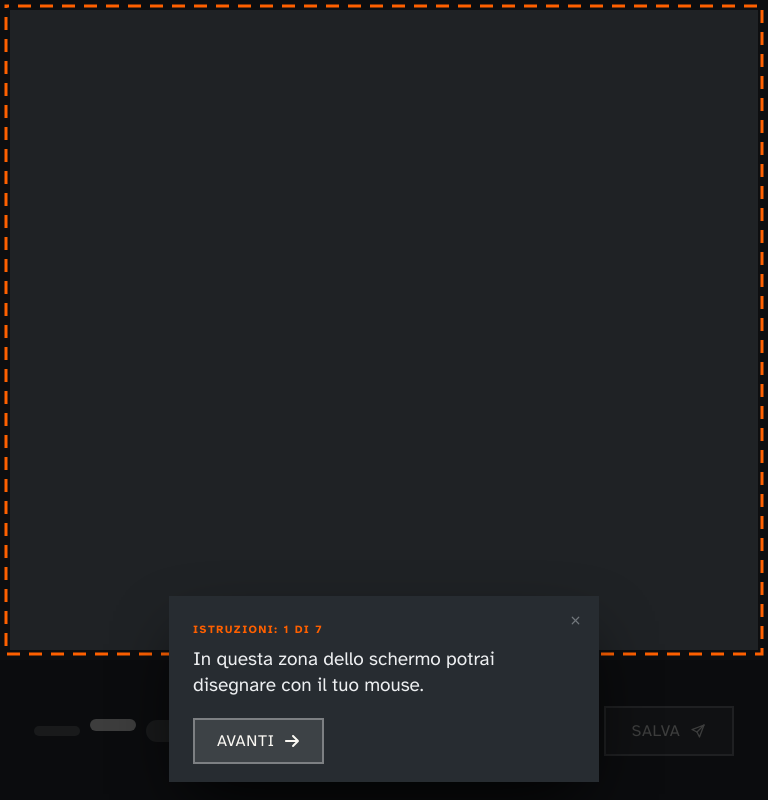
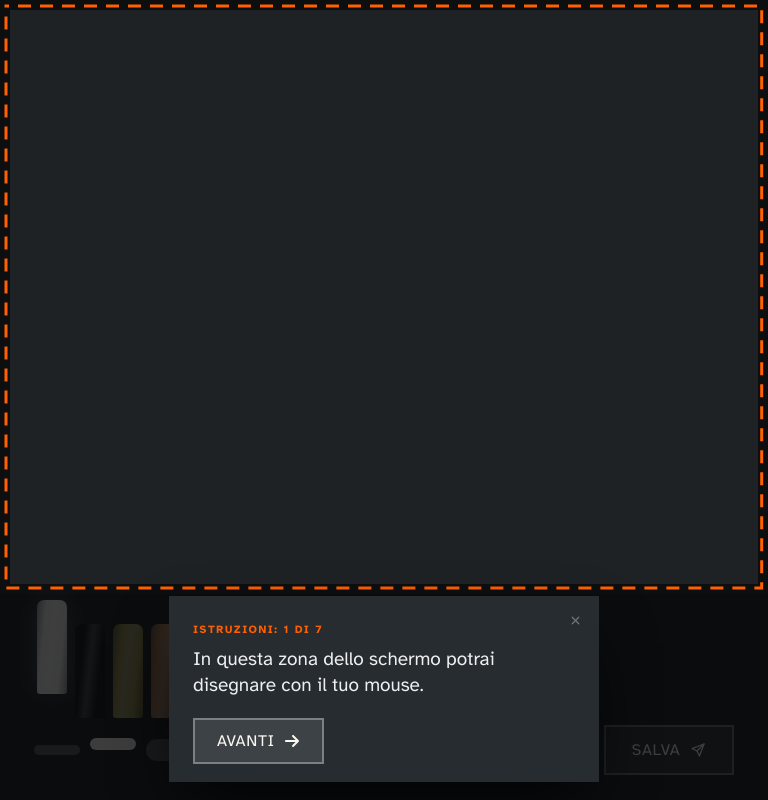
Before and after one commit to issimissimo/frrm-drawing-plugin, a website with bundled scripts: page prototipo/index.html in a window 768 px wide. Built offline with nearby package versions, Linux system fonts and the light colour scheme; files whose address does not match are found by name.

Commit message:
Gessetto nero dopo il bianco; mensola su due righe fra 701 e 1099px (plugin 1.13.0, solo staging)
Nero #050506 e non il colore della lavagna: provato, #1F2225 sul vuoto non
lascia segno. Col nero i segni degli spessori prendono un bordo. Su telefono
la stecca passa a 20px. La mensola a una riga chiede ~1050px: sotto,
cancellino e gessetti si sovrapponevano (38px a 1024, 242 a 820).

Co-Authored-By: Claude Opus 5.5 <noreply@anthropic.com>

```diff
--- a/prototipo/index.html
+++ b/prototipo/index.html
@@ -72,7 +72,10 @@
 
   @media (max-width: 700px) {
     :root {
-      --stick-w: 22px;
+      /* 20 e non 22 dal 28/09/2026: col nero i gessetti sono dieci, e a
+         22px a 360 restavano 4px fra una stecca e l'altra. A 20 sono ~6,
+         quasi i 7 di quando erano nove. */
+      --stick-w: 20px;
       --stick-h: 64px;
       --lift:    18px;
       --slot:    34px;
@@ -165,6 +168,32 @@
     grid-template-areas: "widths tools . cmds save";
     column-gap: 26px;
     padding: 0 34px 22px;
+  }
+
+  /* Fra 701 e 1099px la mensola a una riga non ci sta: gessetti e cancellino
+     chiedono ~1050px, e sotto si sovrapponevano — 38px a 1024 (iPad in
+     orizzontale), 242 a 820 (iPad in verticale). Era aperto dal 26/09/2026 e
+     il decimo gessetto (il nero, 28/09/2026) l'ha peggiorato. Due righe:
+     sopra gli strumenti, sotto spessori, comandi e SALVA. Le misure restano
+     quelle desktop: e' la disposizione che cambia, non la scala. */
+  @media (min-width: 701px) and (max-width: 1099px) {
+    .ledge {
+      grid-template-columns: auto 1fr auto auto;
+      grid-template-areas:
+        "tools  tools tools tools"
+        "widths .     cmds  save";
+      row-gap: 4px;
+      padding-top: 6px;
+    }
+    /* Il cancellino resta accanto ai gessetti: con #chalks che cresce
+       finiva in fondo alla riga, a 500px dal gruppo. */
+    .tools #chalks { flex: 0 0 auto; }
+    /* La seconda riga non ha stecche: alta quanto una stecca (94px) lascia
+       un vuoto sotto i gessetti e ruba altezza alla lavagna. 56 resta un
+       bersaglio comodo per il dito; SALVA (50) ci sta centrato.
+       Specificita' alzata con .ledge: le regole base stanno piu' in basso. */
+    .ledge .wbtn, .ledge .cmds { height: 56px; }
+    .ledge #btn-save { margin-bottom: 3px; }
   }
 
   @media (max-width: 700px) {
@@ -331,6 +360,12 @@
   }
   @media (max-width: 700px) { .wbtn i { width: 30px; } }
   .wbtn[aria-pressed="true"] i { opacity: 1; transform: translateY(-6px); }
+  /* Col gessetto nero il segno ha il colore della mensola, o quasi: senza
+     bordo i tre spessori spariscono. Il bordo e' il grigio spento dei
+     comandi, e l'opacita' dei non scelti sale perche' a 0.28 il bordo non
+     si vedrebbe. */
+  .segni-scuri .wbtn i { box-shadow: 0 0 0 1px var(--dim); opacity: 0.45; }
+  .segni-scuri .wbtn[aria-pressed="true"] i { opacity: 1; }
 
   /* ---------- comandi ----------
      Registro opposto agli strumenti: icone di linea, monocrome, piu' piccole. */
--- a/prototipo/src/main.js
+++ b/prototipo/src/main.js
@@ -175,7 +175,7 @@ function mix(hex, target, t) {
 
 /**
  * Il gessetto e' un cilindro visto di lato: scuro ai bordi, chiaro al centro.
- * E' modellazione della forma, non decorazione — senza, sono nove rettangoli.
+ * E' modellazione della forma, non decorazione — senza, sono dieci rettangoli.
  */
 function gradiente(hex) {
   const chiaro = mix(hex, '#FFFFFF', 0.30);
@@ -222,8 +222,10 @@ function syncTools() {
   // Col cancellino in mano nessun gessetto e' alzato: senza questo la
   // palette intera si spegnerebbe, e non e' il momento di nasconderla.
   chalksEl.classList.toggle('chalks-idle', tool !== 'chalk');
-  // Gli spessori sono segni nel colore corrente: seguono il gessetto.
+  // Gli spessori sono segni nel colore corrente: seguono il gessetto. Col
+  // nero, sulla mensola scura, sparirebbero: allora prendono un bordo.
   widthsEl.style.setProperty('--c', ink);
+  widthsEl.classList.toggle('segni-scuri', !!CHALKS.find((c) => c.hex === ink)?.scuro);
 }
 
 chalksEl.addEventListener('click', (e) => {
--- a/prototipo/src/palette.js
+++ b/prototipo/src/palette.js
@@ -80,8 +80,8 @@ export const SOGLIA_STRETTA = 700;
 export const BOARD_BG = '#1F2225';
 
 /**
- * Sette gessetti a luminanza e croma costanti (L 0.780 / C 0.120), cosi' che
- * nessuno pesi piu' degli altri. Tre stanno fuori serie, e ognuno per un
+ * Dieci gessetti; sei a luminanza e croma costanti (L 0.780 / C 0.120), cosi' che
+ * nessuno pesi piu' degli altri. Quattro stanno fuori serie, e ognuno per un
  * motivo suo:
  *
  *   bianco    piu' chiaro: e' il default, deve leggersi come "il gesso".
@@ -90,15 +90,26 @@ export const BOARD_BG = '#1F2225';
  *   marrone   piu' scuro:  il marrone E' un arancione scuro. A L 0.780 non
  *             esiste, viene beige.
  *
- * Richiesti dal cliente il 15/09/2026. Costano contrasto sul fondo nero —
+ * Rosso e marrone, richiesti dal cliente il 15/09/2026, costano contrasto sul fondo nero —
  * 4,6 e 4,3 contro i 7,6-8,4 degli altri — ed e' il minimo che si possa
  * pagare tenendoli riconoscibili: un rosso piu' pieno (#F90F0D) scende a
  * 3,9 e un marrone piu' scuro (#9E6F43) a 3,7, dove un tratto sottile
  * comincia a sparire.
+ *
+ *   nero      il quarto fuori serie, chiesto dal cliente il 28/09/2026 (i
+ *             bambini lo cercavano; il cancellino non era una risposta). NON
+ *             e' il colore della lavagna, che era la richiesta iniziale:
+ *             provato, #1F2225 sul fondo vuoto non lascia alcun segno e
+ *             sopra i colori appena un graffio, perche' il tratto e' al 35%.
+ *             Un bambino lo prova sul vuoto e conclude che e' rotto. Il nero
+ *             vero sul vuoto fa una macchia scura (contrasto 1,27) e sopra i
+ *             colori taglia. `scuro` fa bordare i segni degli spessori, che
+ *             sono nel colore corrente e sulla mensola sparirebbero.
  */
 export const CHALKS = [
   { id: 'bianco',  hex: '#FAF8F3', L: 0.980, C: 0.008, H: 95  },
-  { id: 'giallo',  hex: '#C9B957', L: 0.780, C: 0.120, H: 100 },
+  { id: 'nero',    hex: '#050506', L: 0.116, C: 0.003, H: 286, scuro: true },
+  { id: 'giallo', hex: '#C9B957', L: 0.780, C: 0.120, H: 100 },
   { id: 'arancio', hex: '#F1A366', L: 0.780, C: 0.120, H: 58  },
   { id: 'rosso',   hex: '#FE4335', L: 0.660, C: 0.225, H: 29  },
   { id: 'rosa',    hex: '#F197C2', L: 0.780, C: 0.120, H: 350 },
```
Also changed, not shown: CLAUDE.md (+1 -1 lines), prototipo/test/run.js (+11 -1 lines), .lavoro/stato.md, prototipo/README.md, 1 other file.
